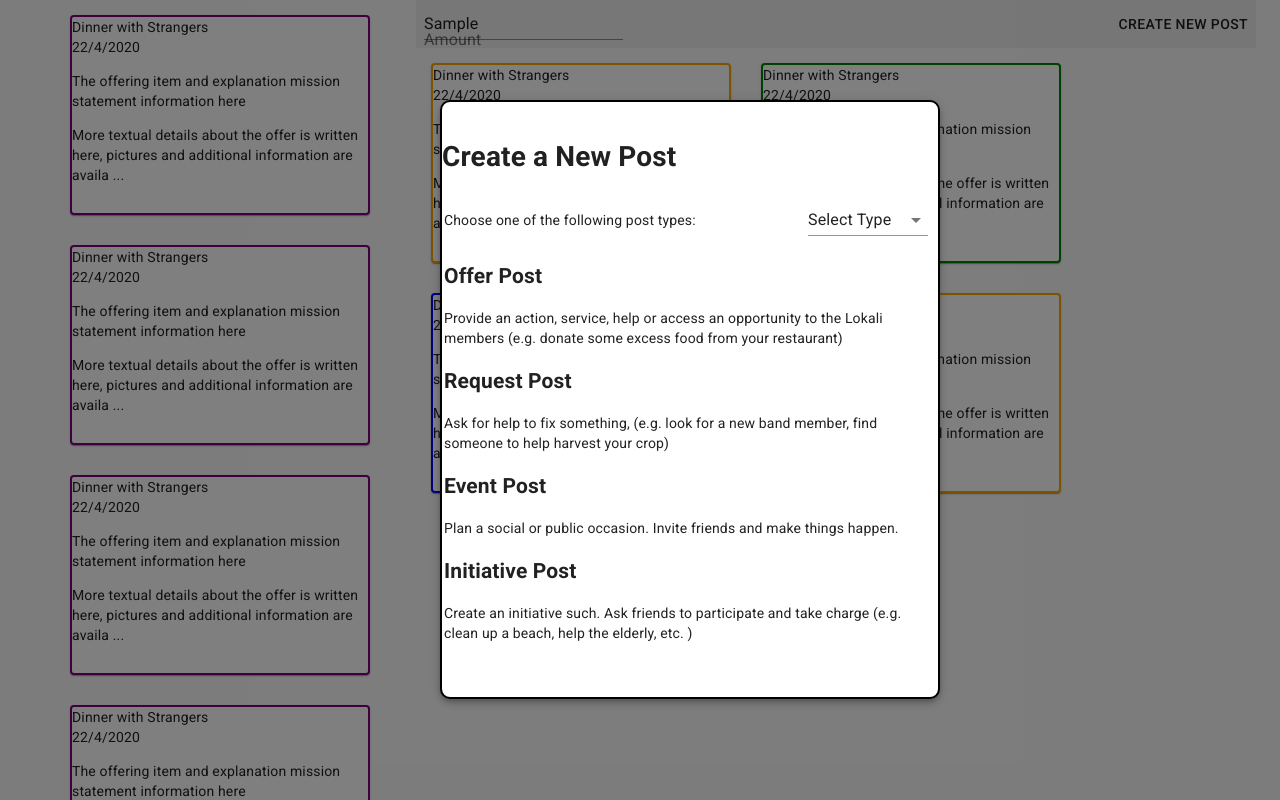
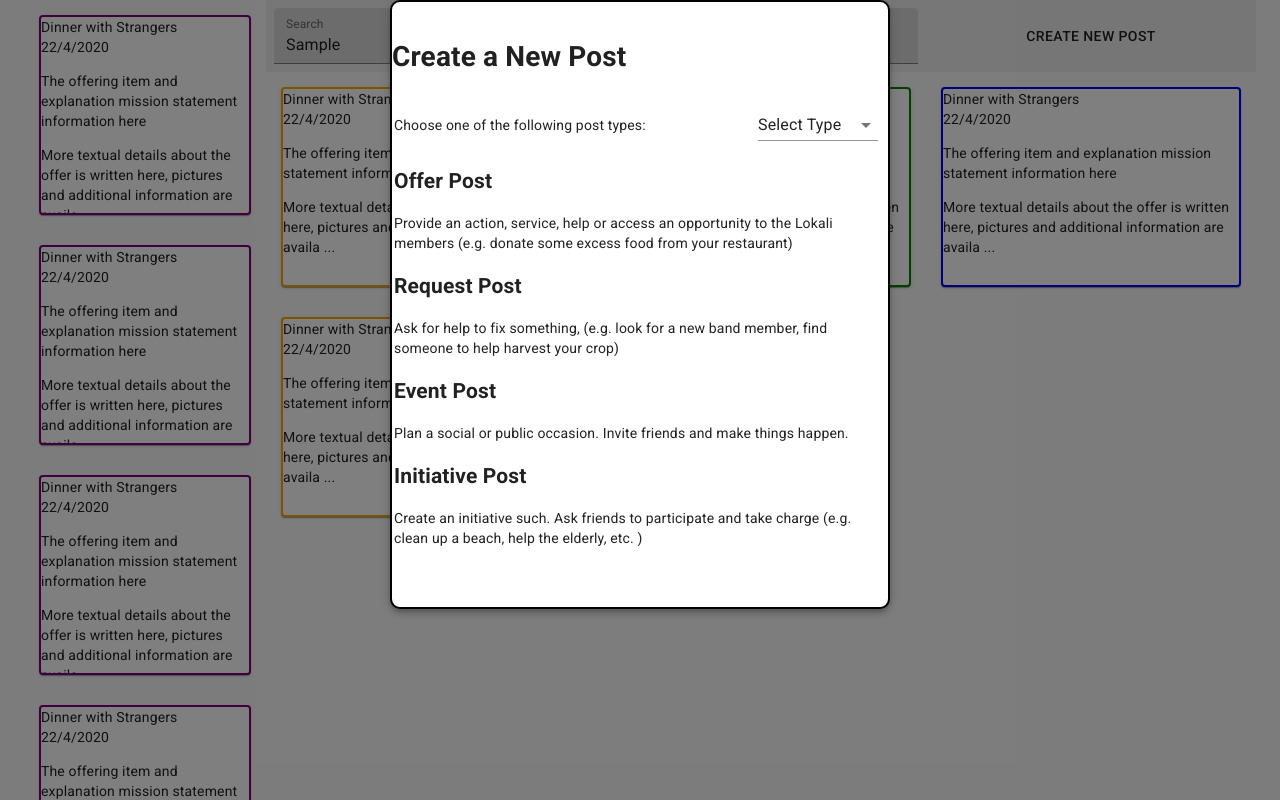
Before and after one commit to sharifhh/lokali-server, a Next.js app in the folder client/: page /posts in a window 1280 px wide. Both pictures are taken after typing "Sample" into the empty fields and a click on the button "CREATE NEW POST". Built offline with nearby package versions, Linux system fonts and the light colour scheme.

Commit message:
grid implementation

```diff
--- a/client/pages/posts/index.js
+++ b/client/pages/posts/index.js
@@ -1,5 +1,5 @@
 import { useState, useEffect } from "react";
-import styles from './styles.module.css'
+import styles from "./styles.module.css";
 import Link from "next/link";
 import Head from "../../components/head";
 import { makeStyles } from "@material-ui/core/styles";
@@ -15,6 +15,7 @@ import {
   OutlinedInput,
   InputLabel,
   InputAdornment,
+  FilledInput,
 } from "@material-ui/core";
 import axios from "axios";
 import PostCard from "../../components/post-card";
@@ -151,7 +152,6 @@ export default () => {
               display: "flex",
               flexFlow: "row wrap",
               justifyContent: "center",
-
               width: "50%",
               height: "100vh",
               overflow: "auto",
@@ -170,9 +170,8 @@ export default () => {
             />
             <div
               style={{
-                display: "flex",
-                flexWrap: "wrap",
-                alignContent: "flex-start",
+                display: "grid",
+                gridTemplateColumns: "1fr 1fr 1fr",
               }}
             >
               {dummyData
@@ -313,22 +312,20 @@ function SimpleModal(props) {
     <div
       style={{
         backgroundColor: "#eee",
-        display: "flex",
-        justifyContent: "space-between",
+        display: "grid",
+        gridTemplateColumns: "2fr 1fr",
       }}
     >
-      <div>
-        <FormControl fullWidth className={classes.margin}>
-          <InputLabel htmlFor="outlined-adornment-amount">Amount</InputLabel>
-          <TextField
-            id="outlined-adornment-amount"
-            value={state.title}
-            onChange={(e) => handleInputChange("title", e.target.value)}
-            startAdornment={<InputAdornment position="start">$</InputAdornment>}
-            labelWidth={60}
-          />
-        </FormControl>
-      </div>
+      <FormControl className={classes.margin} variant="filled">
+        <InputLabel htmlFor="filled-adornment-amount">Search</InputLabel>
+        <FilledInput
+          id="filled-adornment-amount"
+          value={state.title}
+          onChange={(e) => handleInputChange("title", e.target.value)}
+
+          // startAdornment={<InputAdornment position="start">$</InputAdornment>}
+        />
+      </FormControl>
       <Button type="button" onClick={handleOpen}>
         Create New Post
       </Button>
@@ -337,11 +334,18 @@ function SimpleModal(props) {
         onClose={handleClose}
         aria-labelledby="simple-modal-title"
         aria-describedby="simple-modal-description"
+        style={{
+          display: "grid",
+          justifyItems: "center",
+          overflow: "auto",
+        }}
       >
         <div
           className={classes.paper}
           style={{
-            ...modalStyle,
+            display: "grid",
+            // gridTemplateColumns: "auto 70% auto",
+            overflow: "auto",
             backgroundColor:
               (state.type === "offer" && "#fea53a") ||
               (state.type === "request" && "#4a86e8") ||
```
Also changed, not shown: client/pages/index.js (+6 -11 lines).
